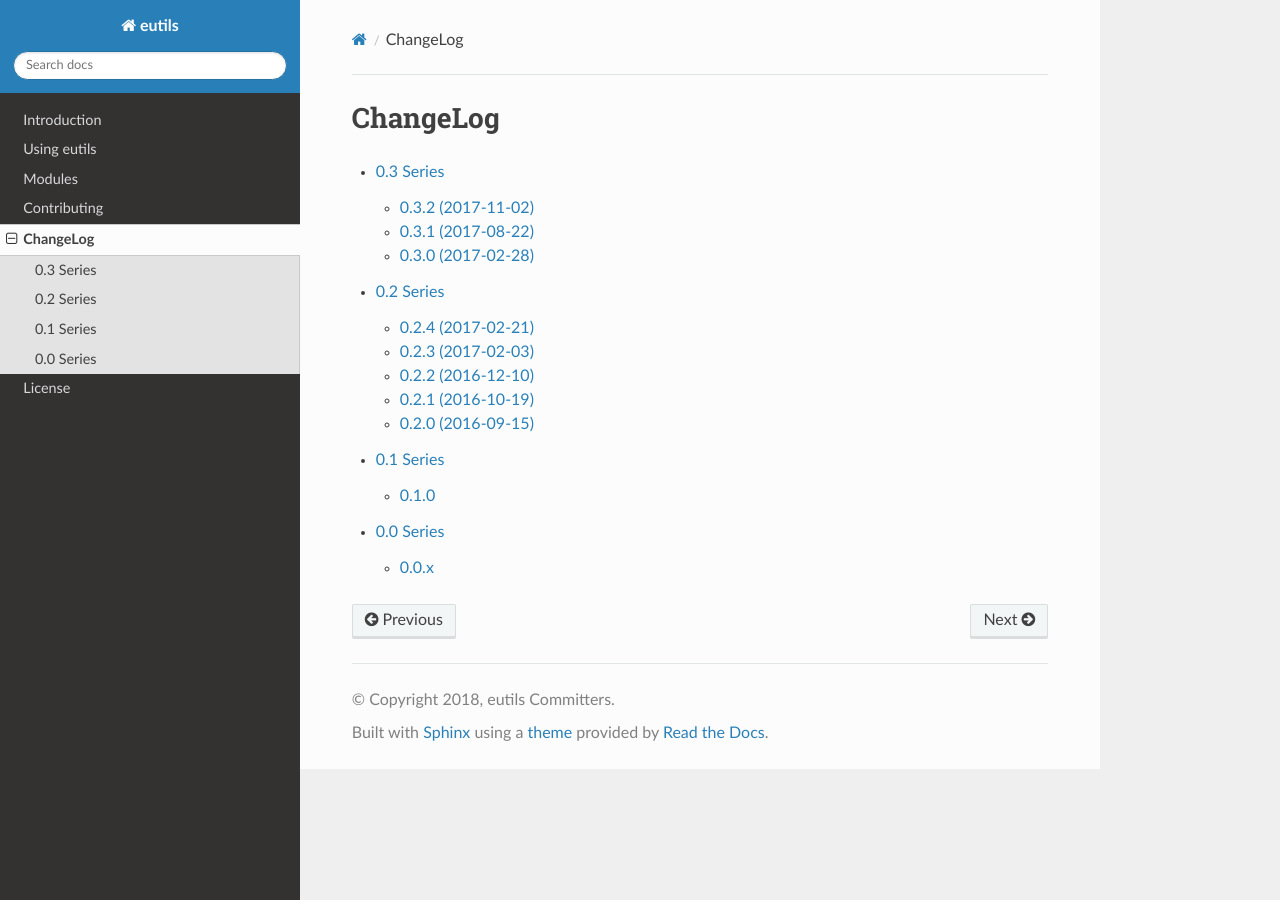
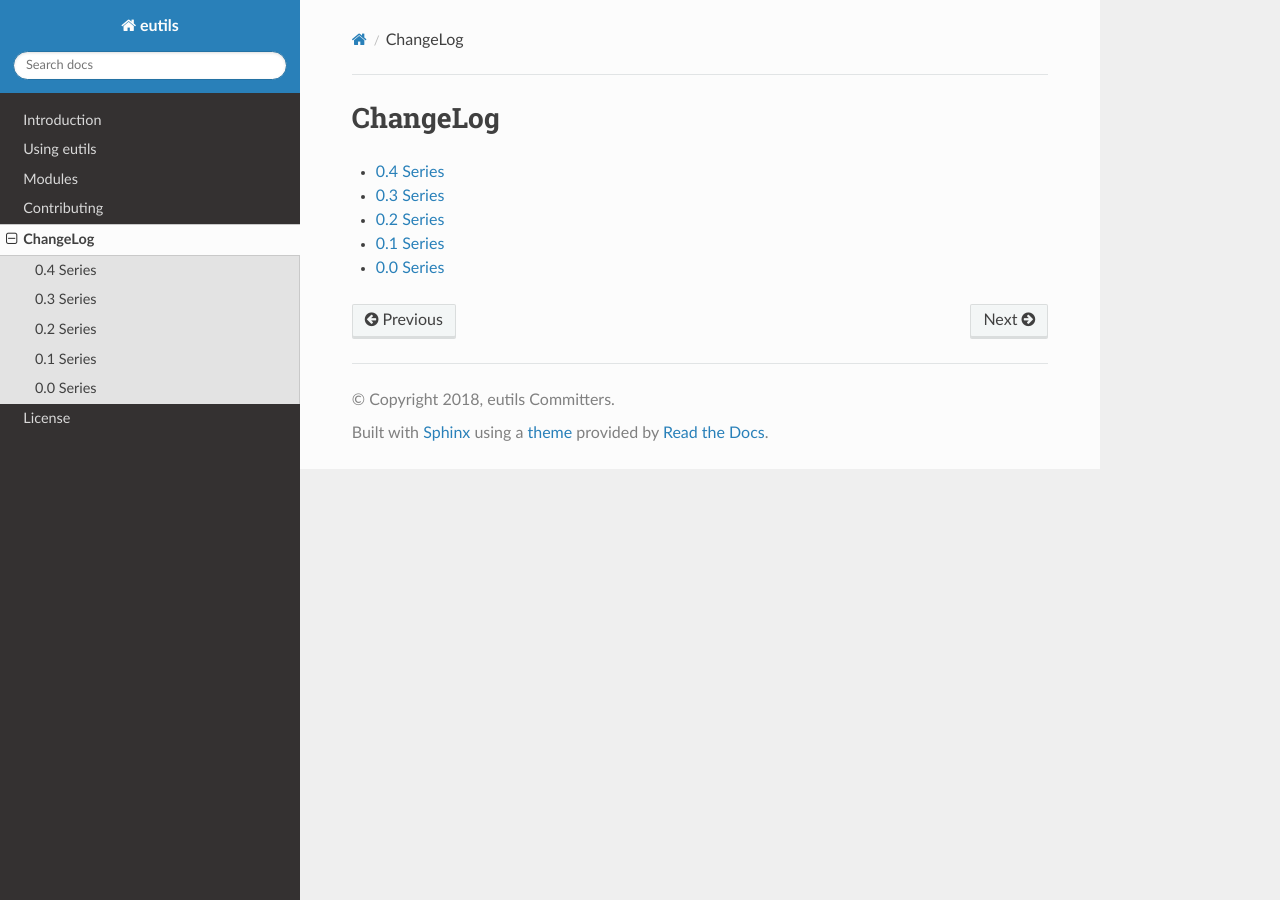
Before and after one commit to biocommons/eutils, a Sphinx documentation site: the page built from doc/changelog/index.rst, in a window 1280 px wide. Built offline with Sphinx 7.4.7 and the Read the Docs theme 2.0.0, drawn with Linux system fonts in a browser that asks for light colours; the version number could not be read and is left out.

```diff
--- a/doc/changelog/0.2.rst
+++ b/doc/changelog/0.2.rst
@@ -2,7 +2,7 @@
 !!!!!!!!!!
 
 .. toctree::
-   :maxdepth: 2
+   :maxdepth: 1
 
    0.2.4
    0.2.3
--- a/doc/changelog/0.3.rst
+++ b/doc/changelog/0.3.rst
@@ -2,7 +2,7 @@
 !!!!!!!!!!
 
 .. toctree::
-   :maxdepth: 2
+   :maxdepth: 1
 
    0.3.2
    0.3.1
--- a/doc/changelog/index.rst
+++ b/doc/changelog/index.rst
@@ -2,8 +2,9 @@ ChangeLog
 @@@@@@@@@
 
 .. toctree::
-   :maxdepth: 2
+   :maxdepth: 1
 
+   0.4
    0.3
    0.2
    0.1
```
Also changed, not shown: doc/changelog/0.4.0.rst (added, +25 -0 lines), doc/changelog/0.4.rst (added, +12 -0 lines), 1 other file.
